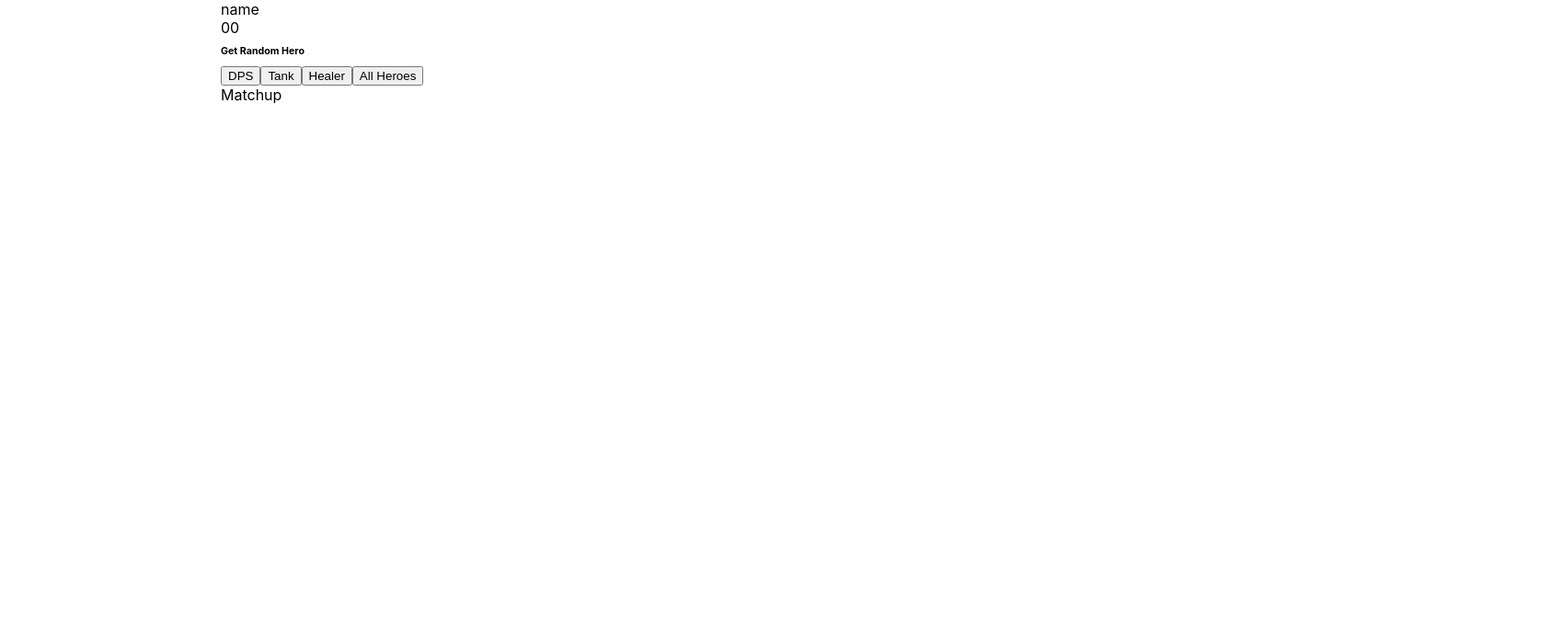
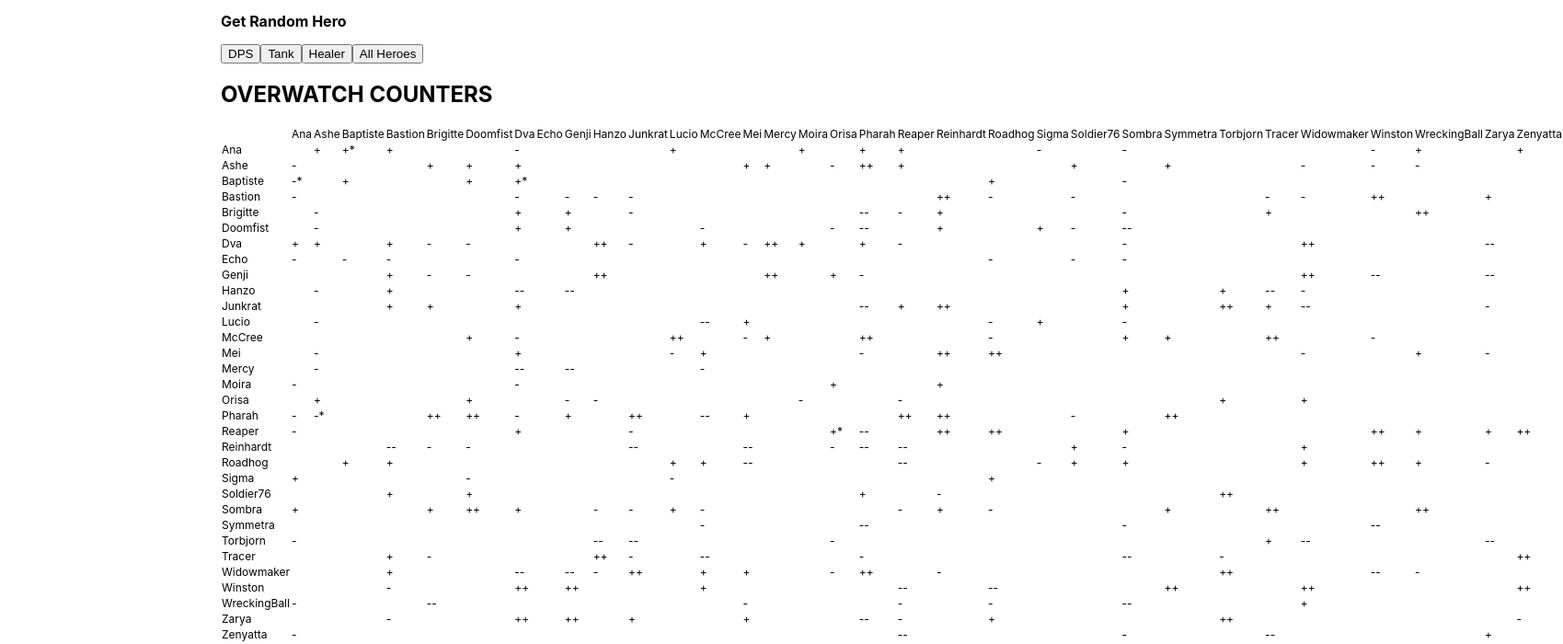
Before and after one commit to Sleighs/HeroMatchups, a React (Create React App) app in the folder client/: page / in a window 1280 px wide. Shown: the top 700 px of the page at 92% size, 1699 px wide, since content can reach past the window. Built offline with nearby package versions, Linux system fonts and the light colour scheme.

Commit message:
Added counter table
Table uses data from heroData object

```diff
--- /dev/null
+++ b/client/src/components/counter-table/index.js
@@ -0,0 +1,81 @@
+import React, { useEffect, useState } from "react";
+import heroData from "../../js/heroData";
+
+export default function CounterTable() {
+  const [heroes, setHeroData] = useState(Object.entries(heroData).sort());
+
+  useEffect(() => {
+    // Create table
+    var tableBody = document.getElementById("counter-table__table");
+
+    tableBody.innerHTML = '';
+
+    // Create a table element and a tbody element
+    var tbl = document.createElement("table");
+    var tblBody = document.createElement("tbody");
+
+    // Create row one
+    var row1 = document.createElement("tr");
+    var emptyCell = document.createElement("td");
+    row1.appendChild(emptyCell);
+
+    // Add hero names to row 1
+    for (var a = 0; a < heroes.length; a++){
+        var heroNameCell = document.createElement("td");
+        heroNameCell.innerHTML = heroes[a][0];
+        row1.appendChild(heroNameCell);
+    }
+
+    tableBody.appendChild(row1);
+
+    // Create table rows
+    for (var b = 0; b < (heroes.length ); b++){
+        var row = document.createElement("tr");
+        var rowMatchups = Object.entries(heroes[b][1]['counters']);
+        //console.log("rowMatchups", rowMatchups);
+
+        for (var c = -1; c < heroes.length; c++){
+            var cell = document.createElement("td");
+            var hero;
+
+            // Add hero name before matchup values
+            if (c > -1){
+                hero = heroes[c][0];
+            }
+
+            // Create array of matchups for row
+            var matchupNames = [];
+
+            for (var d = 0; d < rowMatchups.length; d++){
+                matchupNames.push(rowMatchups[d][0]);
+            }
+
+            // Create first cell
+            if (c === -1){
+               cell.innerHTML = heroes[b][0];
+               row.appendChild(cell);
+            } else {
+                // Check if cell has a matchup and if so add value to cell
+                if (matchupNames.includes(hero)){
+                    cell.innerHTML = rowMatchups[matchupNames.indexOf(hero)][1];
+                }
+                row.appendChild(cell);
+            }
+        }
+        tableBody.appendChild(row);
+    }
+  })
+
+  return (
+    <div className="counter-table">
+        <h2 id="counter-table__title">OVERWATCH COUNTERS</h2>
+        <div
+        id="counter-table__table"
+        style={{
+            fontSize: '9pt'
+        }}>
+
+        </div>
+    </div>
+  );
+}
--- a/client/src/components/hero-matchup/index.js
+++ b/client/src/components/hero-matchup/index.js
@@ -1,22 +1,67 @@
 import React, { useState, useEffect } from "react";
 import heroData from "../../js/heroData";
 
-export default function HeroMatchup() {
-  const [currentHero, setCurrentHero] = useState({
-    name: "",
-    counters: null
-  });
+export default function HeroMatchup({ heroName , matchups }) {
   const [heroes, setHeroData] = useState(heroData);
+
+  function heroMatchupTable() {
+    var body = document.getElementById("hero-matchup__container");
+
+    body.innerHTML = '';
+
+    // Create a table element and a tbody element
+    var tableTitle = document.createElement("h3");
+    tableTitle.className = "table-title";
+    tableTitle.innerHTML = heroName + "'s Matchups";
+    var tbl = document.createElement("table");
+    var tblBody = document.createElement("tbody");
+
+    //get hero counters
 
 
 
+    // Create rows and cells
+    for (var i = 0; i < 2; i++) {
+      var row = document.createElement("tr");
+
+      for (var j = 0; j < matchups.length; j++) {
+        // Create a <td> element and a text node, make the text
+        // node the contents of the <td>, and put the <td> at
+        // the end of the table row
+        var cell = document.createElement("td");
+        if (i === 0) {
+          cell.className = "counter-hero-td";
+        }
+        if (i === 1) {
+          cell.className = "counter-type-td";
+        }
+
+        var cellText = document.createTextNode(matchups[j][i]);
+        cell.appendChild(cellText);
+        row.appendChild(cell);
+      }
+
+      // add the row to the end of the table body
+      tblBody.appendChild(row);
+    }
+
+    // put the <tbody> in the <table>
+    tbl.appendChild(tblBody);
+    // appends <table> into <body>
+    body.appendChild(tableTitle);
+    body.appendChild(tbl);
+    /* */
+  }
+
+
   useEffect(() => {
-
+    heroMatchupTable();
+    console.log(heroName)
   });
 
   return (
-    <div className="">
-      Matchup
+    <div className="" id="hero-matchup__container">
+
     </div>
   );
 }
--- /dev/null
+++ b/client/src/components/hero-profile/index.js
@@ -0,0 +1,45 @@
+import React from "react";
+
+export default function HeroProfile({ username, caption }) {
+  return (
+    <div className="hero-profile">
+        <div id="hero-pics-container">pics</div>
+
+        <label for="hero-select" id="choose-hero-text">Choose a hero:</label>
+        <select name="hero-selection" id="hero-selection" onChange=''>
+            <option value="Ana">Ana</option>
+            <option value="Ashe">Ashe</option>
+            <option value="Baptiste">Baptiste</option>
+            <option value="Bastion">Bastion</option>
+            <option value="Brigitte">Brigitte</option>
+            <option value="Dva">D.Va</option>
+            <option value="Doomfist">Doomfist</option>
+            <option value="Echo">Echo</option>
+            <option value="Genji">Genji</option>
+            <option value="Hanzo">Hanzo</option>
+            <option value="Junkrat">Junkrat</option>
+            <option value="Lucio">Lucio</option>
+            <option value="McCree">McCree</option>
+            <option value="Mei">Mei</option>
+            <option value="Mercy">Mercy</option>
+            <option value="Moira">Moira</option>
+            <option value="Orisa">Orisa</option>
+            <option value="Pharah">Pharah</option>
+            <option value="Reaper">Reaper</option>
+            <option value="Reinhardt">Reinhardt</option>
+            <option value="Roadhog">Roadhog</option>
+            <option value="Sigma">Sigma</option>
+            <option value="Soldier76">Soldier 76</option>
+            <option value="Sombra">Sombra</option>
+            <option value="Symmetra">Symmetra</option>
+            <option value="Torbjorn">Torbjorn</option>
+            <option value="Tracer">Tracer</option>
+            <option value="Widowmaker">Widowmaker</option>
+            <option value="Winston">Winston</option>
+            <option value="WreckingBall">Wrecking Ball</option>
+            <option value="Zarya">Zarya</option>
+            <option value="Zenyatta">Zenyatta</option>
+        </select>
+    </div>
+  );
+}
--- a/client/src/components/index.js
+++ b/client/src/components/index.js
@@ -1,2 +1,4 @@
 export { default as RandomHero } from "./random-hero";
 export { default as HeroMatchup } from "./hero-matchup";
+export { default as HeroProfile } from "./hero-profile";
+export { default as CounterTable } from "./counter-table";
--- a/client/src/components/random-hero/index.js
+++ b/client/src/components/random-hero/index.js
@@ -1,29 +1,19 @@
-import React, { useState } from "react";
+import React, { useState, useEffect } from "react";
+import { HeroMatchup } from "..";
 import heroData from "../../js/heroData";
 
 export default function RandomHero() {
     const [currentHero, setCurrentHero] = useState(null);
     const [heroes, setHeroData] = useState(heroData);
-    //const [randomHero, setRandomHero] = useState(null);
+    const [randomNum, setRandomNum] = useState(null);
 
-
-    //var nameEle = document.getElementById("num");
-    //var numEle = document.getElementById("alert");
 
 
     function getNumber(max, type) {
-        var ele = document.getElementById("num");
-
       // Generate random number
       var num = Math.floor(Math.random() * Math.floor(max)) + 1;
-
-      //ele.innerHTML = num;
-
-      // Retrieve the hero using the number and hero type
-        console.log(num);
-
+      setRandomNum(num);
       getHeroName(num, type);
-
     }
 
     function getHeroName(num, type) {
@@ -47,36 +37,35 @@
       // Set name
       name = heroList[num - 1][0];
 
-      //console.log('name', name);
-
       setCurrentHero({
           name: name,
-          counters: Object.entries(heroes[name].counters)
+          matchups: Object.entries(heroes[name].counters)
       })
 
       // Set counters
-
       console.log(currentHero);
 
       //heroCounterTable();
+    }
 
-      // Print name
-      var ele = document.getElementById("num");
-      var ele2 = document.getElementById("alert");
-      //ele2.innerHTML = name;
-    }
+    useEffect(()=>{
+
+
+    });
 
   return (
     <div className="">
       <div class="alert-container">
-        <div id="alert">name</div>
-      </div>
-      <div class="hero-container">
-        <div id="num">00</div>
+
+
       </div>
 
       <div id="btns-container">
-        <h2 id="btns-title" style={{fontSize: '8pt'}}>Get Random Hero</h2>
+        <h2 id="alert" style={{fontSize: '12pt'}}>{
+          !currentHero ? 'Get Random Hero' : currentHero.name + ' '}
+          <span id="num" style={{display: 'inline-block'}}>{/*!randomNum ? '' : '(' + randomNum + ')'*/}</span>
+        </h2>
+
         <div id="random-btns">
             <button class="btn" onClick={()=>{getNumber(17, 'dps')}}>
             DPS
@@ -92,6 +81,10 @@
             </button>
         </div>
       </div>
+
+      {!currentHero ? '' :
+      <HeroMatchup heroName={currentHero.name} matchups={currentHero.matchups}/>
+      }
     </div>
   );
 }
--- a/client/src/js/heroData.js
+++ b/client/src/js/heroData.js
@@ -90,7 +90,7 @@
         Zenyatta: "++"
       }
     },
-    Wreckingball: {
+    WreckingBall: {
       type: "tank",
       counters: {
         Ana: "-",
--- a/client/src/pages/home/index.js
+++ b/client/src/pages/home/index.js
@@ -1,7 +1,7 @@
 import React, { useContext, useEffect, useState } from "react";
 import "./style.css";
 import { Navbar } from "../../containers";
-import { HeroMatchup, RandomHero } from "../../components";
+import { CounterTable, RandomHero } from "../../components";
 
 export default function Home() {
   const [alert, setAlert] = useState(true);
@@ -15,7 +15,7 @@
   return (
     <div className="home" style={{width:'800px', margin: 'auto'}}>
         <RandomHero />
-        <HeroMatchup />
+        <CounterTable />
     </div>
   );
 }
```
Also changed, not shown: client/src/components/counter-table/style.css (added), client/src/components/hero-profile/style.css (added).
